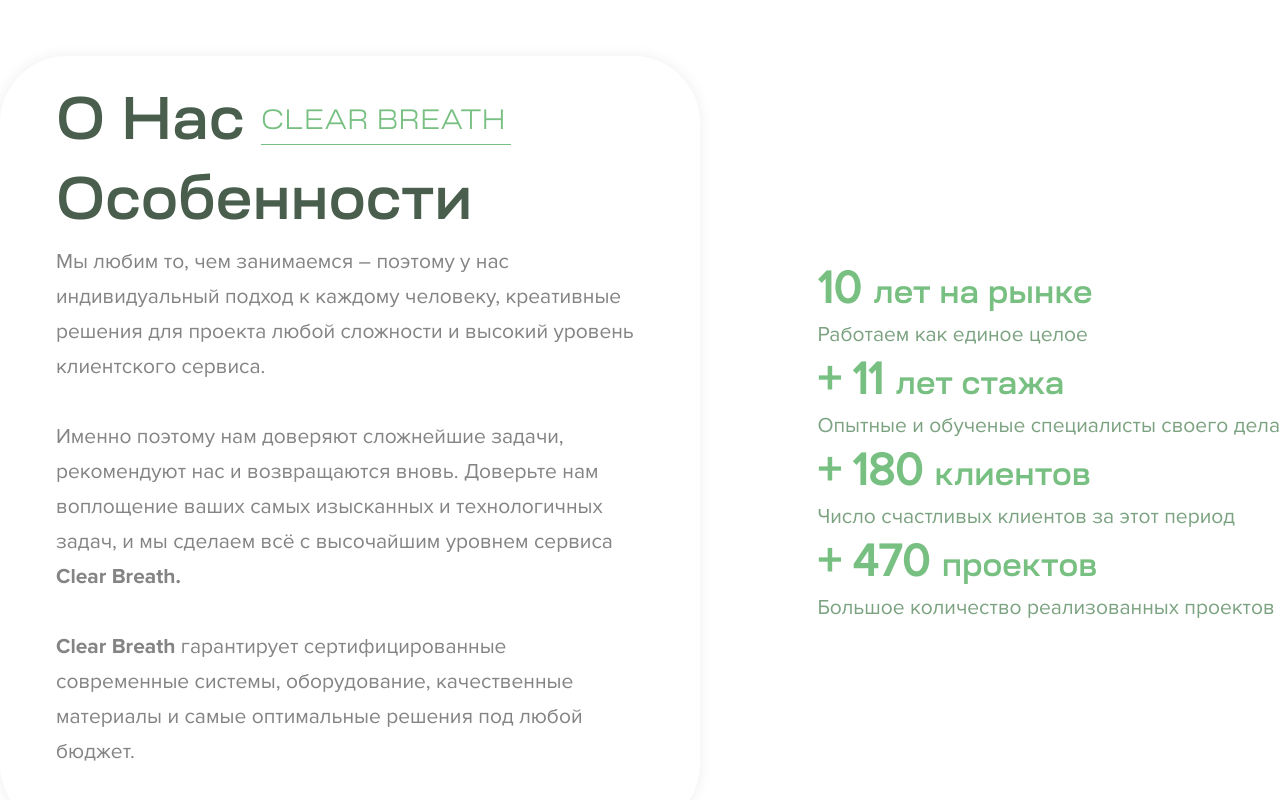
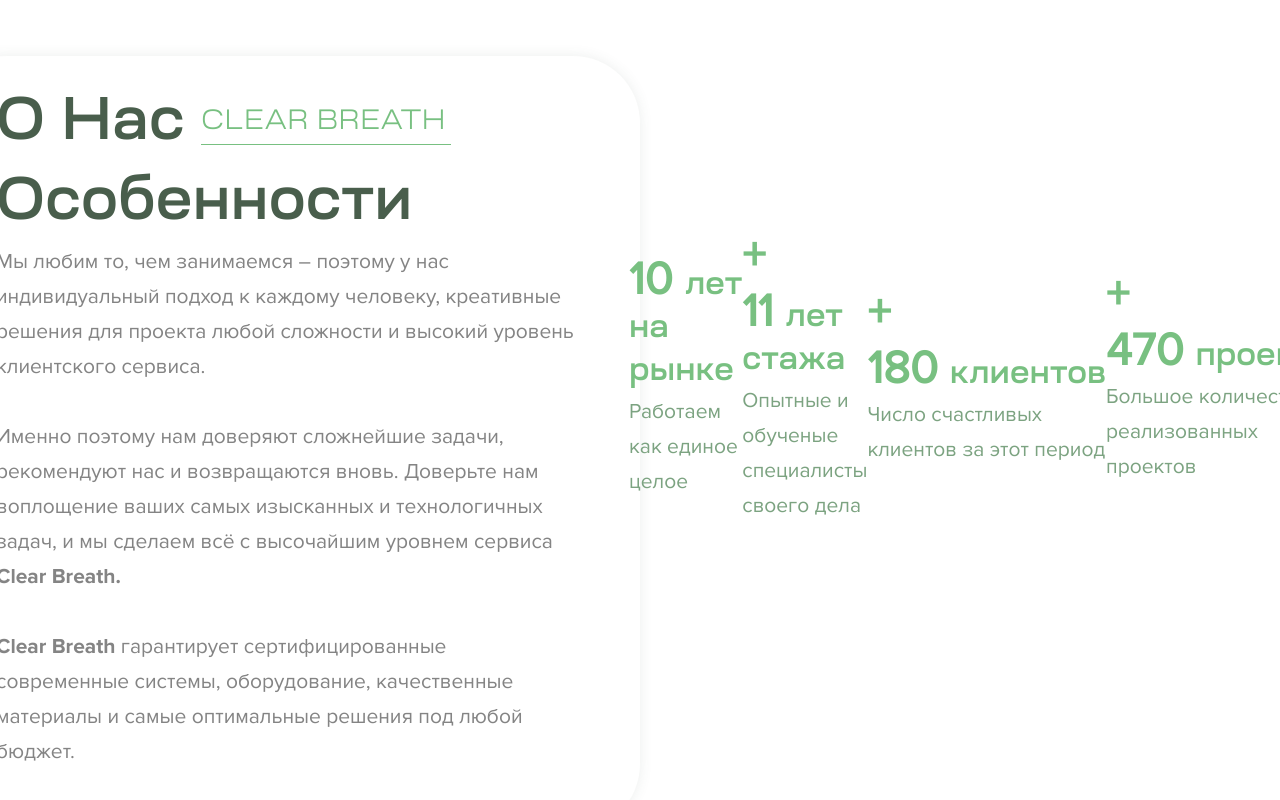
Before and after one commit to VladimirrZub/clearbreath, a React (Create React App) app: page / in a window 1280 px wide. Shown: the part 3967-4767 px from the top of the page. Built offline with nearby package versions, Linux system fonts and the light colour scheme.

Commit message:
kjsdkjfd

```diff
--- a/src/components/aboutusPage/AboutUsPage.module.css
+++ b/src/components/aboutusPage/AboutUsPage.module.css
@@ -100,3 +100,26 @@
 	justify-content: space-between;
 	flex-direction: row;
 }
+
+.infoRight {
+	width: 700px;
+	height: 430px;
+	display: flex;
+	align-items: center;
+	justify-content: space-between;
+	flex-direction: column;
+}
+
+.boxUp {
+	display: flex;
+	align-items: center;
+	justify-content: space-between;
+	flex-direction: row;
+}
+
+.boxBot {
+	display: flex;
+	align-items: center;
+	justify-content: space-between;
+	flex-direction: row;
+}
```
